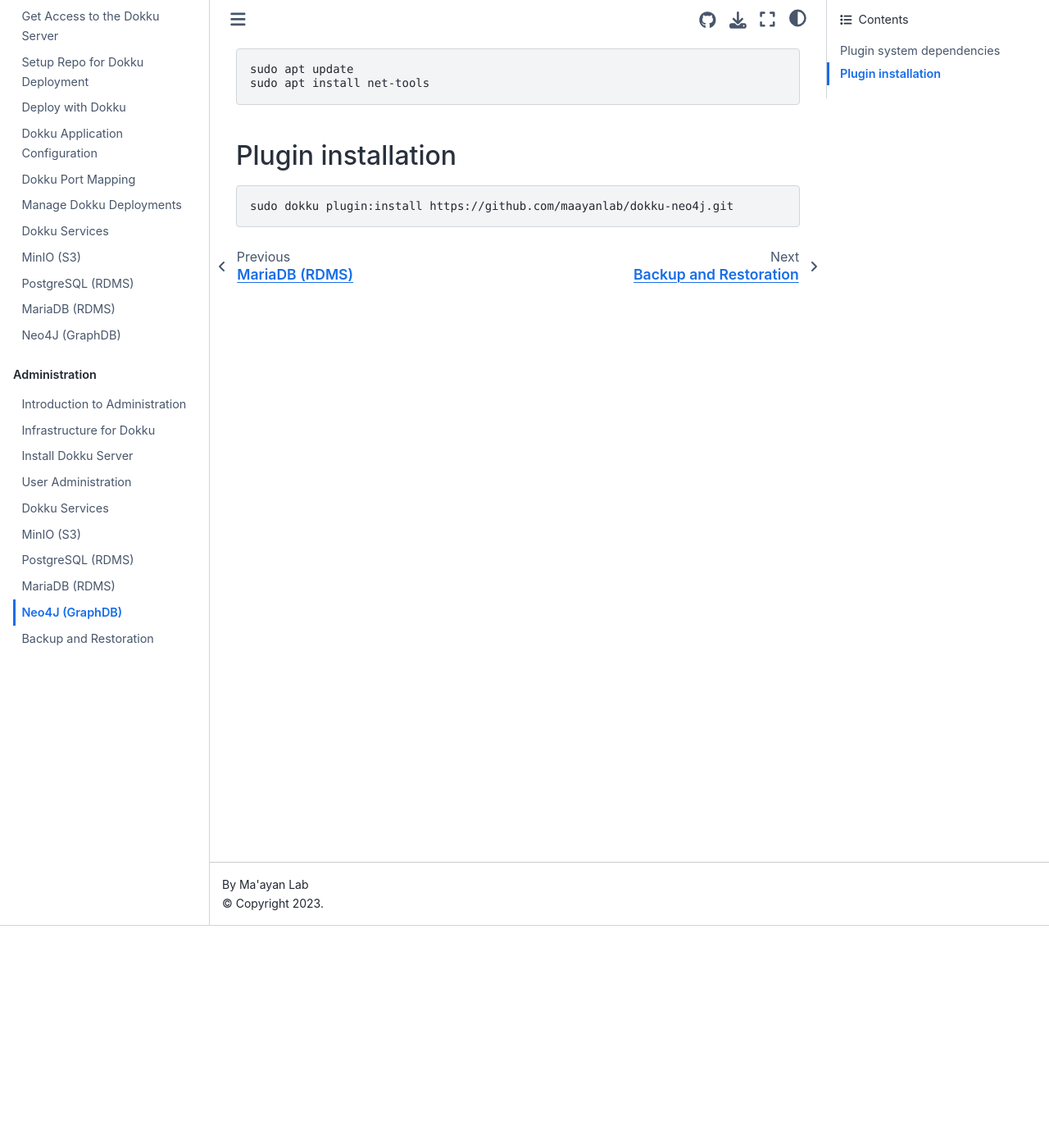
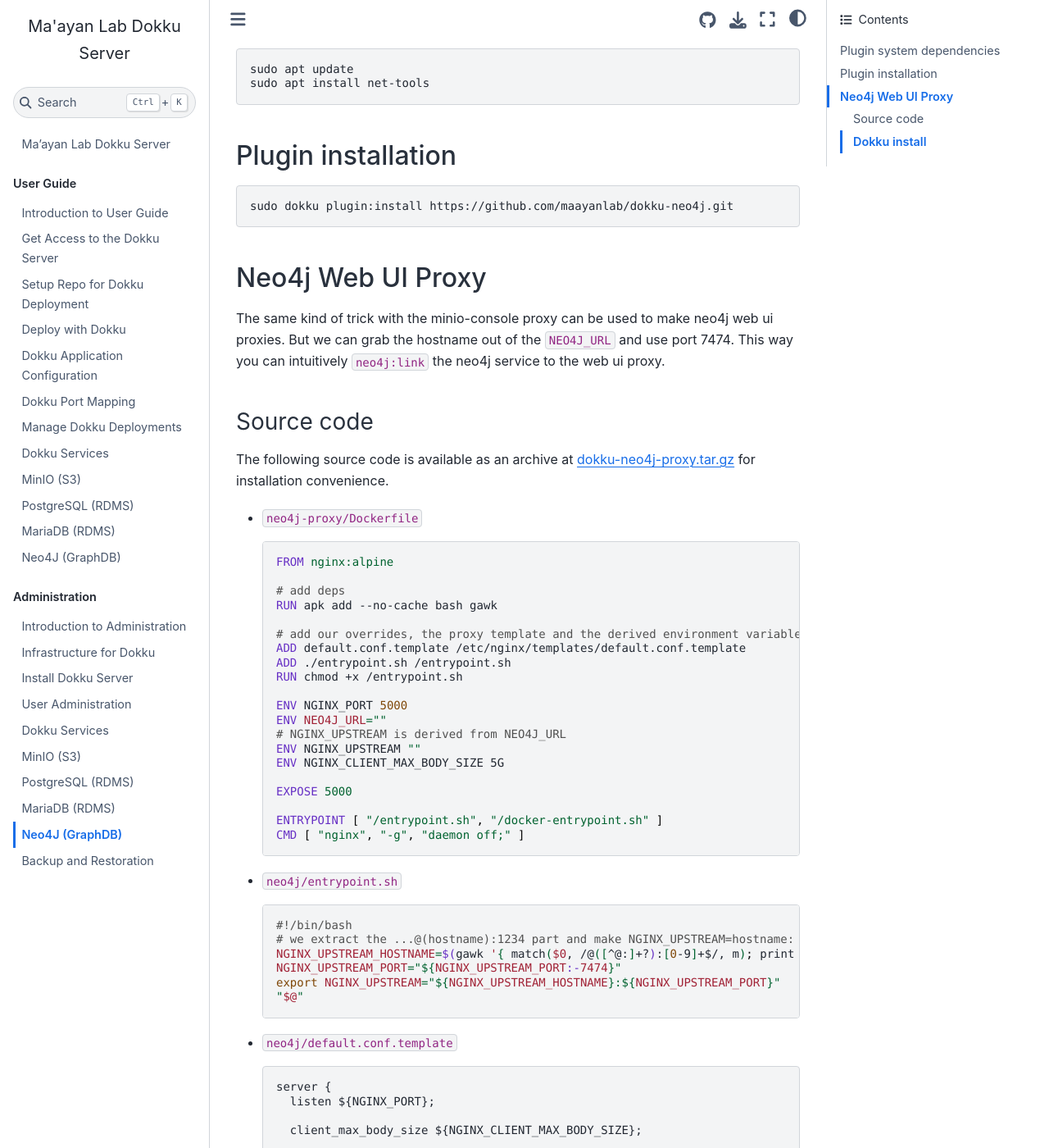
Before and after one commit to MaayanLab/dokku, a Jupyter Book: the page built from administration/44-neo4j.md, in a window 1280 px wide and 1400 px high, scrolled down 271 px. Shown: the whole window at 82% size. Built offline with Jupyter Book 1.0.4 settings and Sphinx 7.4.7 and the Sphinx Book theme 1.1.4, drawn with Linux system fonts in a browser that asks for light colours; some of the changed text lies outside the part shown.

Commit message:
Added neo4j web ui proxy instructions

````diff
--- a/administration/44-neo4j.md
+++ b/administration/44-neo4j.md
@@ -16,3 +16,87 @@
 ```bash
 sudo dokku plugin:install https://github.com/maayanlab/dokku-neo4j.git
 ```
+
+## Neo4j Web UI Proxy
+
+The same kind of trick with the minio-console proxy can be used to make neo4j web ui proxies. But we can grab the hostname out of the `NEO4J_URL` and use port 7474. This way you can intuitively `neo4j:link` the neo4j service to the web ui proxy.
+
+### Source code
+
+The following source code is available as an archive at {downloads}`dokku-neo4j-proxy.tar.gz` for installation convenience.
+
+- `neo4j-proxy/Dockerfile`
+  ```Dockerfile
+  FROM nginx:alpine
+
+  # add deps
+  RUN apk add --no-cache bash gawk
+
+  # add our overrides, the proxy template and the derived environment variable
+  ADD default.conf.template /etc/nginx/templates/default.conf.template
+  ADD ./entrypoint.sh /entrypoint.sh
+  RUN chmod +x /entrypoint.sh
+
+  ENV NGINX_PORT 5000
+  ENV NEO4J_URL=""
+  # NGINX_UPSTREAM is derived from NEO4J_URL
+  ENV NGINX_UPSTREAM ""
+  ENV NGINX_CLIENT_MAX_BODY_SIZE 5G
+
+  EXPOSE 5000
+
+  ENTRYPOINT [ "/entrypoint.sh", "/docker-entrypoint.sh" ]
+  CMD [ "nginx", "-g", "daemon off;" ]
+  ```
+- `neo4j/entrypoint.sh`
+  ```bash
+  #!/bin/bash
+  # we extract the ...@(hostname):1234 part and make NGINX_UPSTREAM=hostname:
+  NGINX_UPSTREAM_HOSTNAME=$(gawk '{ match($0, /@([^@:]+?):[0-9]+$/, m); print m[1] })
+  NGINX_UPSTREAM_PORT="${NGINX_UPSTREAM_PORT:-7474}"
+  export NGINX_UPSTREAM="${NGINX_UPSTREAM_HOSTNAME}:${NGINX_UPSTREAM_PORT}"
+  "$@"
+  ```
+- `neo4j/default.conf.template`
+  ```template
+  server {
+    listen ${NGINX_PORT};
+
+    client_max_body_size ${NGINX_CLIENT_MAX_BODY_SIZE};
+
+    location / {
+      proxy_pass  http://nginx-upstream;
+      http2_push_preload on;
+      proxy_http_version 1.1;
+      proxy_read_timeout 60s;
+      proxy_buffer_size 4096;
+      proxy_buffering on;
+      proxy_buffers 8 4096;
+      proxy_busy_buffers_size 8192;
+      proxy_set_header Upgrade $http_upgrade;
+      proxy_set_header Connection $http_connection;
+      proxy_set_header Host $http_host;
+      proxy_set_header X-Forwarded-For $remote_addr;
+      proxy_set_header X-Forwarded-Port $server_port;
+      proxy_set_header X-Forwarded-Proto $scheme;
+      proxy_set_header X-Request-Start $msec;
+    }
+  }
+
+  upstream nginx-upstream {
+    server ${NGINX_UPSTREAM};
+  }
+  ```
+
+### Dokku install
+
+`my-ui-app` should be replaced with your app name, it will be the public-facing neo4j UI which will be accessed at `my-ui-app.dokku.maayanlab.cloud`. `my-neo4j-db` is the neo4j database created previously.
+
+```bash
+dokku apps:create my-ui-app
+dokku neo4j:link my-neo4j-db my-ui-app
+dokku git:from-image my-ui-app https://dokku.maayanlab.cloud/downloads/dokku-neo4j-proxy.tar.gz
+dokku proxy:clear-config my-ui-app
+dokku proxy:ports-set my-ui-app 'http:80:80'
+dokku letsencrypt:enable my-ui-app
+```
````
Also changed, not shown: 1 other file.
